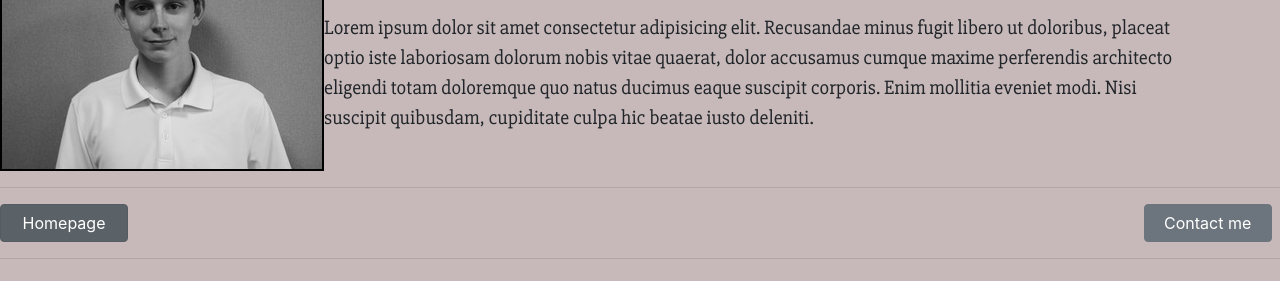
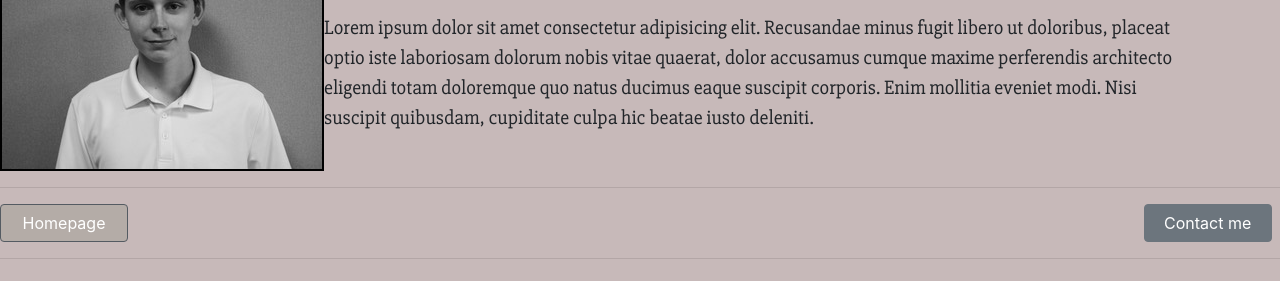
Before and after one commit to Jacob-Finn/Jacob-Finn.github.io, a plain HTML site: page AboutMe.html in a window 1280 px wide. In both pictures the pointer is over the button "Homepage". Shown: the part 153-434 px from the top of the page. Drawn offline with nearby package versions, Linux system fonts and the light colour scheme.

Commit message:
Webpage stuff

```diff
--- a/Styles.css
+++ b/Styles.css
@@ -30,8 +30,6 @@
         }
     }
 
-
-
 @media screen and (min-width: 800px) {
 #aboutMeButton {
     width: 10vw;
@@ -52,3 +50,6 @@
 #contactButton:hover {
     background-color: rgba(168, 163, 156, 0.600);
 }
+#homePageButton:hover {
+    background-color: rgba(168, 163, 156, 0.600);
+}
```
